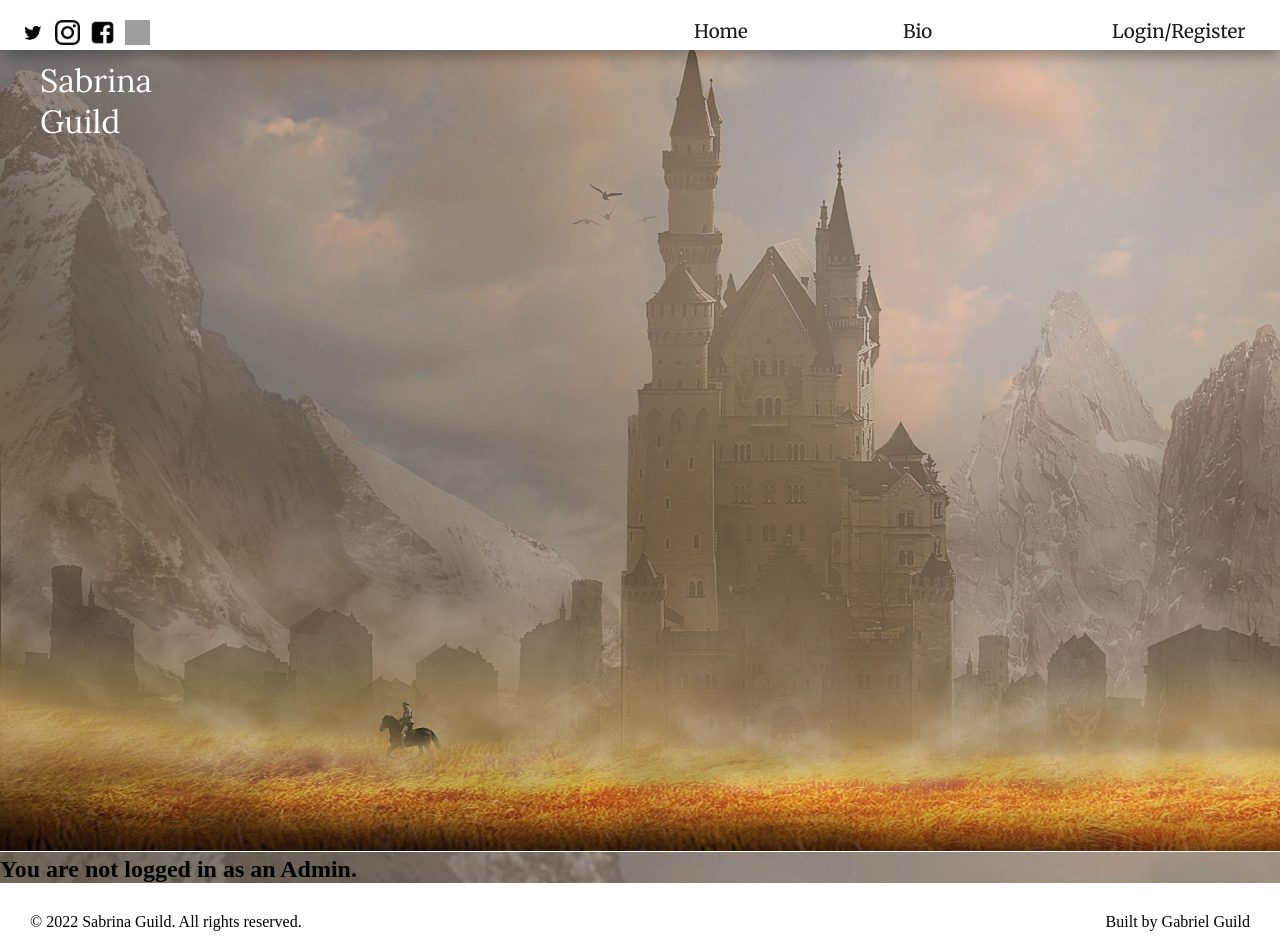
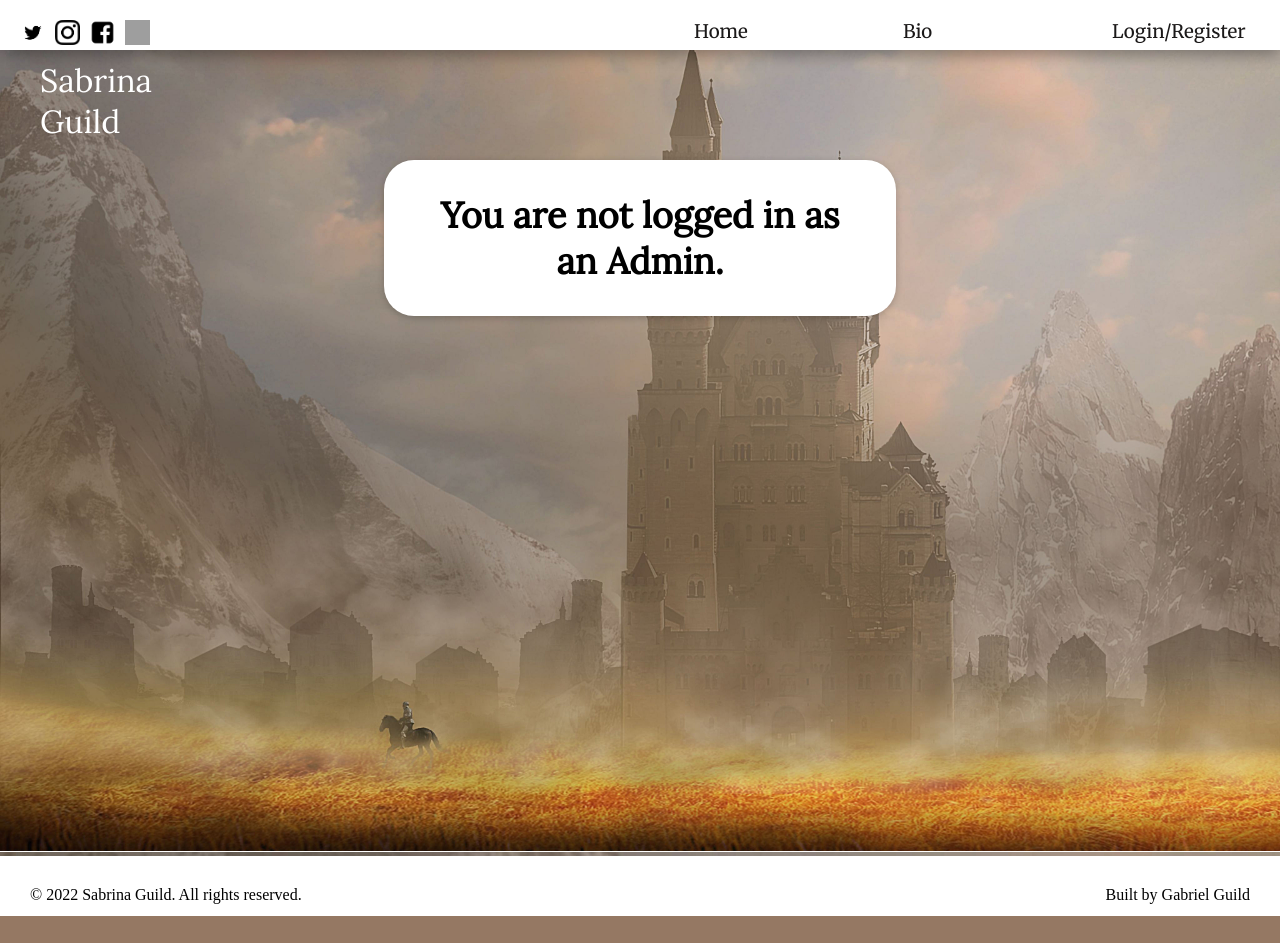
Before and after one commit to GabrielGuild/Sabrina-s-Website, a React (Create React App) app: page /admin in a window 1280 px wide. After the commit the page ends 916 px from the top, so only its background shows below. Built offline with nearby package versions, Linux system fonts and the light colour scheme; grey boxes are pictures that could not be loaded.

Commit message:
adding admin function 03

```diff
--- a/src/components/Admin.js
+++ b/src/components/Admin.js
@@ -45,28 +45,28 @@ const Admin = ({ user, token }) => {
 
   if (!user || !user.isAdmin) {
     return (
-      <div className=".account-container">
+      <div className="account-container">
         <h2 className="page-titles">You are not logged in as an Admin.</h2>
       </div>
     )
   } else return (
-    <div className=".account-container">
+    <div className="account-container">
 
-      <h2 className="page-titles"> Review Users </h2>
+      <h2 className="page-titles"> Email List </h2>
       <div id="all-users-container">
         {
           (allUsersData && allUsersData.length > 0) ?
             allUsersData.map((userData => {
               return (
                 <div key={userData.id} className='email'>
-                  <p>Email: {userData.email}</p>
-                  {
+                  <p> {userData.email},</p>
+                  {/* {
                     (userData.id !== user.id) ?
                       <button onClick={(event) => {
                         handleAdminStatusEdit(event, userData)
                       }}>{userData.isAdmin ? 'Remove Admin' : 'Make Admin'}</button> :
                       null
-                  }
+                  } */}
                 </div>
               )
             })) :
```
Also changed, not shown: 8 other files (tests, documents, lock files or other folders).
